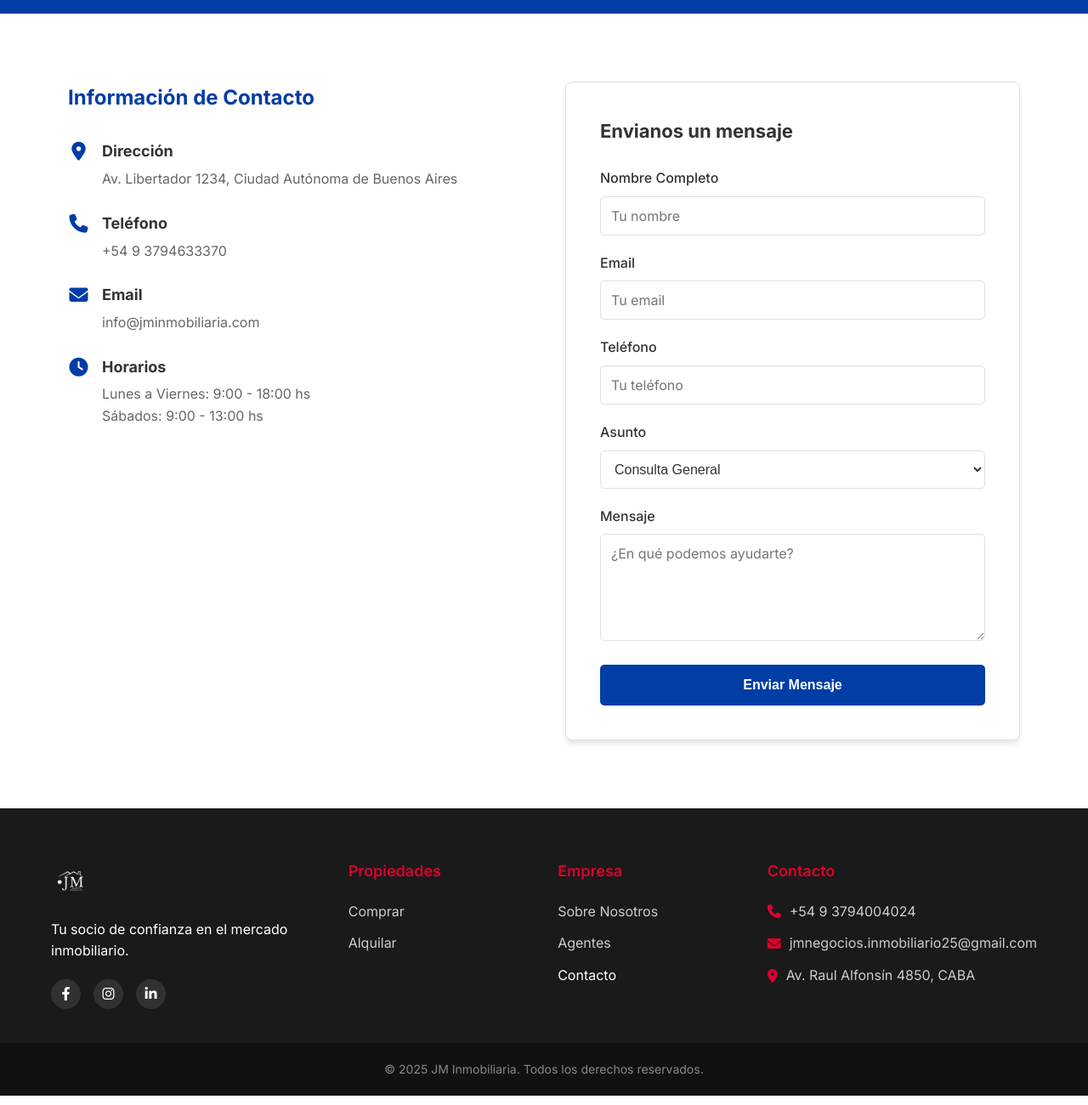
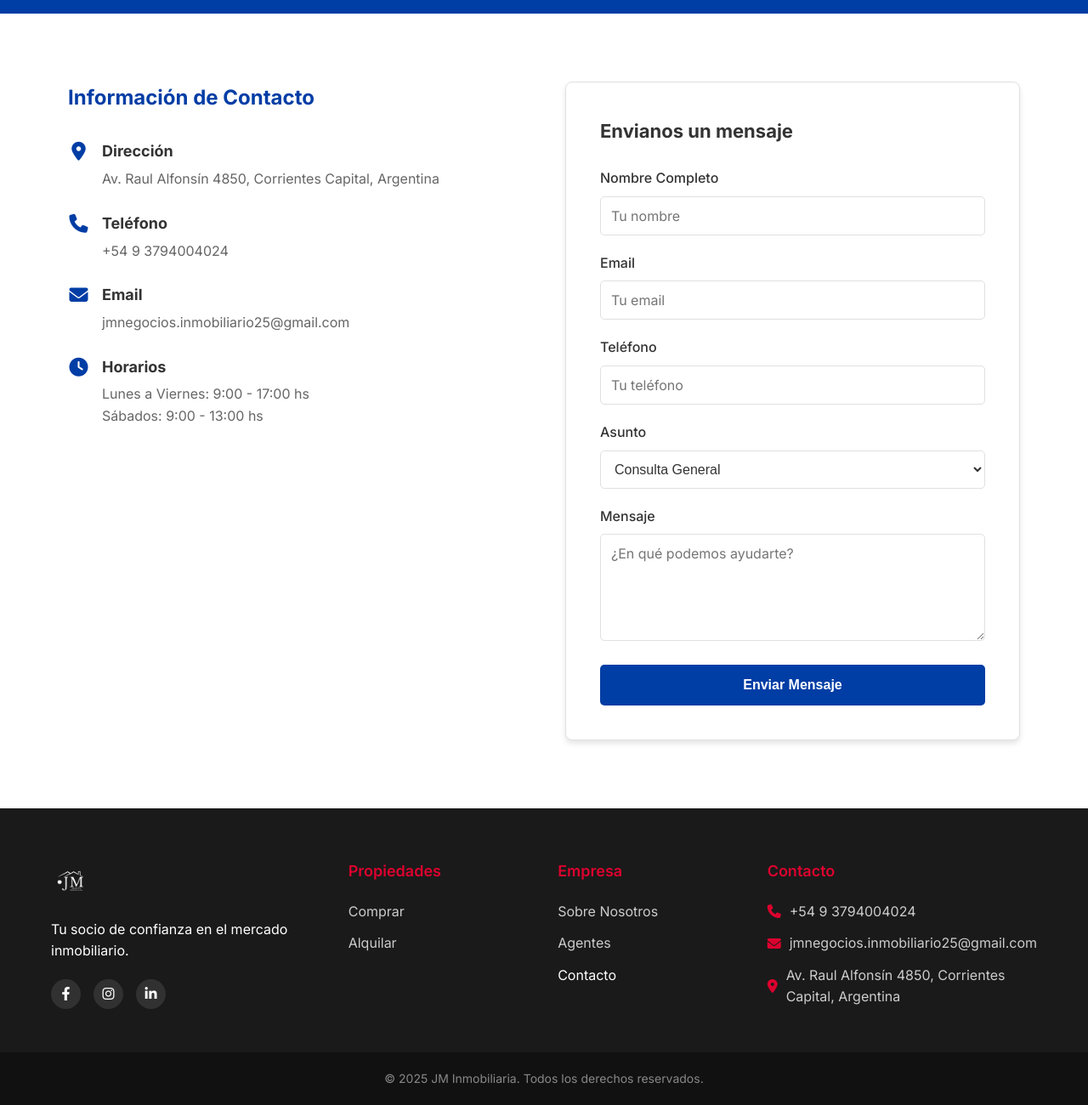
Before and after one commit to Tobregon1/Pagina-Web-JM-Inmobiliaria, a plain HTML site: page contacto.html in a window 1280 px wide. Shown: the part 296-1596 px from the top of the page at 85% size. Drawn offline with Linux system fonts and the light colour scheme.

Commit message:
Update contact information and add favicon

```diff
--- a/contacto.html
+++ b/contacto.html
@@ -148,28 +148,28 @@
                                 <div>
                                     <strong>Dirección</strong>
                                     <a href="https://www.google.com/maps/search/?api=1&query=Av.+Libertador+1234,+Ciudad+Autónoma+de+Buenos+Aires"
-                                        target="_blank">Av. Libertador 1234, Ciudad Autónoma de Buenos Aires</a>
+                                        target="_blank">Av. Raul Alfonsín 4850, Corrientes Capital, Argentina</a>
                                 </div>
                             </li>
                             <li>
                                 <i class="fas fa-phone"></i>
                                 <div>
                                     <strong>Teléfono</strong>
-                                    <a href="https://wa.me/+5493794633370">+54 9 3794633370</a>
+                                    <a href="https://wa.me/+5493794004024">+54 9 3794004024</a>
                                 </div>
                             </li>
                             <li>
                                 <i class="fas fa-envelope"></i>
                                 <div>
                                     <strong>Email</strong>
-                                    <a href="mailto:info@jminmobiliaria.com">info@jminmobiliaria.com</a>
+                                    <a href="mailto:jmnegocios.inmobiliario25@gmail.com">jmnegocios.inmobiliario25@gmail.com</a>
                                 </div>
                             </li>
                             <li>
                                 <i class="fas fa-clock"></i>
                                 <div>
                                     <strong>Horarios</strong>
-                                    <span>Lunes a Viernes: 9:00 - 18:00 hs<br>Sábados: 9:00 - 13:00 hs</span>
+                                    <span>Lunes a Viernes: 9:00 - 17:00 hs<br>Sábados: 9:00 - 13:00 hs</span>
                                 </div>
                             </li>
                         </ul>
@@ -256,7 +256,7 @@
                     <li><i class="fas fa-envelope"></i> <a href="mailto:jmnegocios.inmobiliario25@gmail.com"
                             style="color: #cccccc;">jmnegocios.inmobiliario25@gmail.com</a></li>
                     <li><i class="fas fa-map-marker-alt"></i> <a href="https://maps.app.goo.gl/jKDJZ1wTnjcjiMpU7"
-                            style="color: #cccccc;">Av. Raul Alfonsín 4850, CABA</a></li>
+                            style="color: #cccccc;">Av. Raul Alfonsín 4850, Corrientes Capital, Argentina</a></li>
                 </ul>
             </div>
         </div>
```
Also changed, not shown: index.html (+1 -0 lines).
